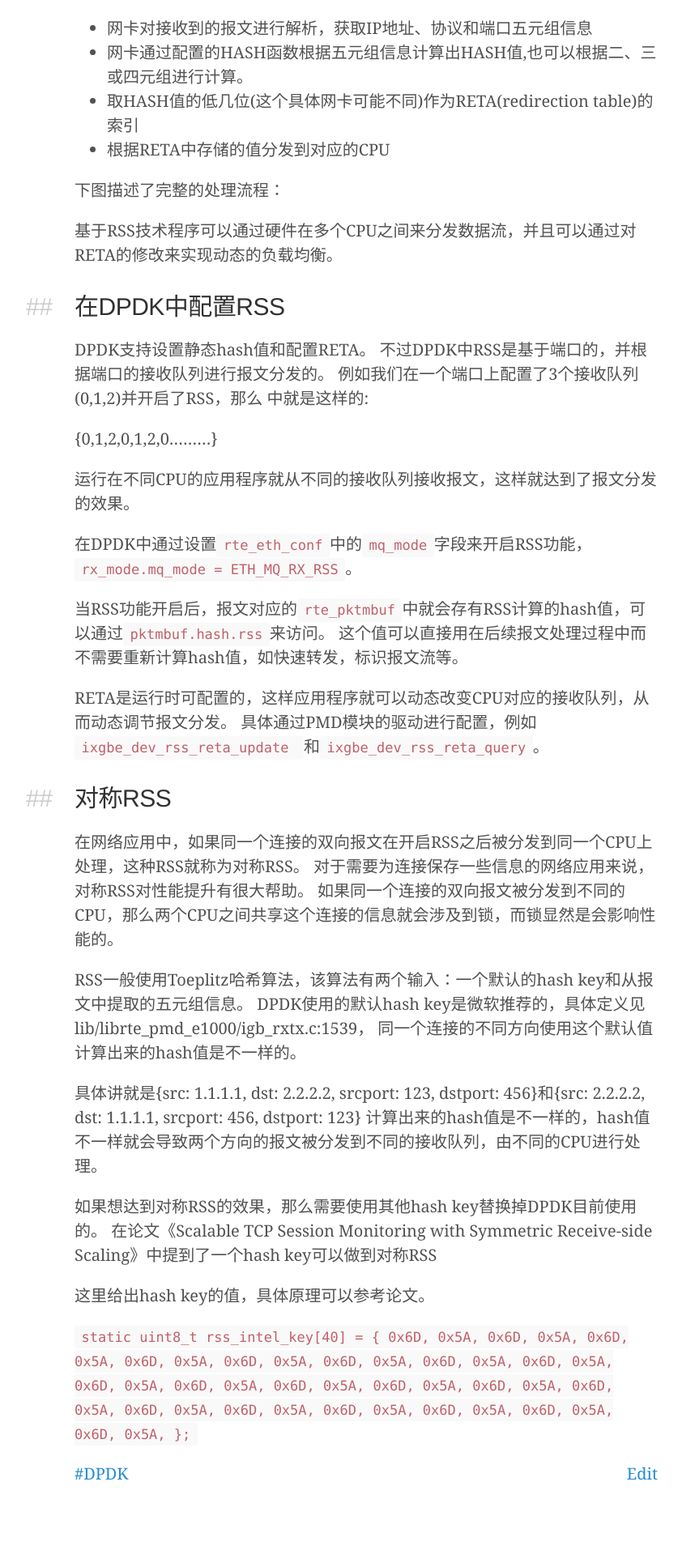
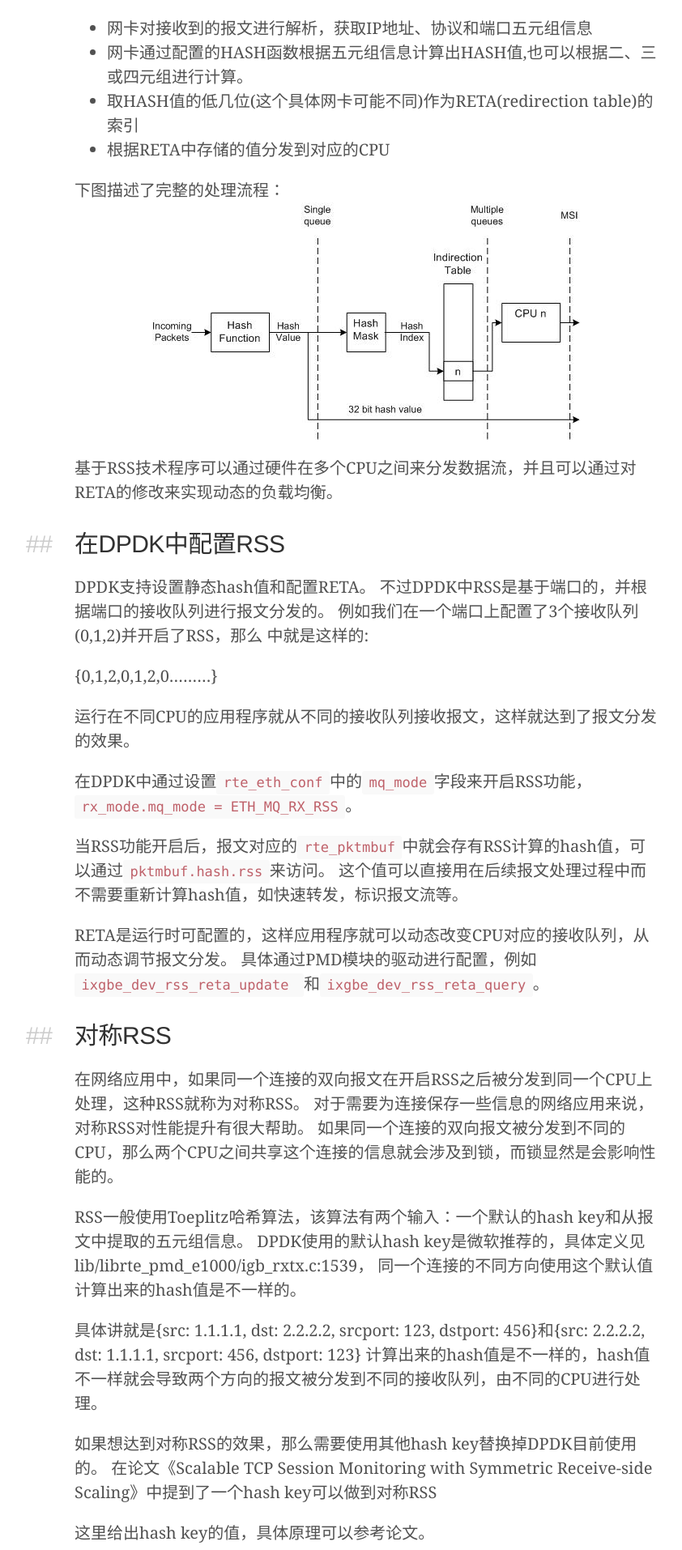
Before and after one commit to hoolev/hoolev.github.com, a Jekyll site: the page built from _posts/2015-03-31-dpdk-accelerate-rss.md, in a window 1280 px wide. Shown: the part 490-2404 px from the top of the page at 81% size, without its empty margins (188-1030 px from the left). Built offline with Jekyll 4.4.1, drawn with Linux system fonts in a browser that asks for light colours; some web fonts are replaced; Markdown is read by kramdown in place of the engine named in the settings; comment, search, counter and statistics services are not loaded.

Commit message:
show rss picture

```diff
--- a/_posts/2015-03-31-dpdk-accelerate-rss.md
+++ b/_posts/2015-03-31-dpdk-accelerate-rss.md
@@ -19,7 +19,7 @@ RSS(Receive Side Scaling)是一种能够在多处理器系统下使接收报文
 * 根据RETA中存储的值分发到对应的CPU
 
 下图描述了完整的处理流程：
-[](images/network/rss.png)
+![](/images/network/rss.jpg)
 
 基于RSS技术程序可以通过硬件在多个CPU之间来分发数据流，并且可以通过对RETA的修改来实现动态的负载均衡。
 
```
